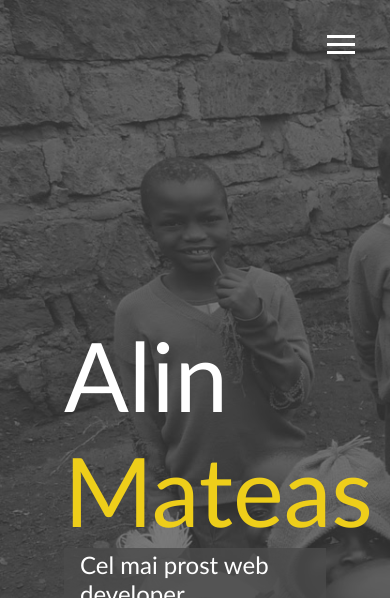
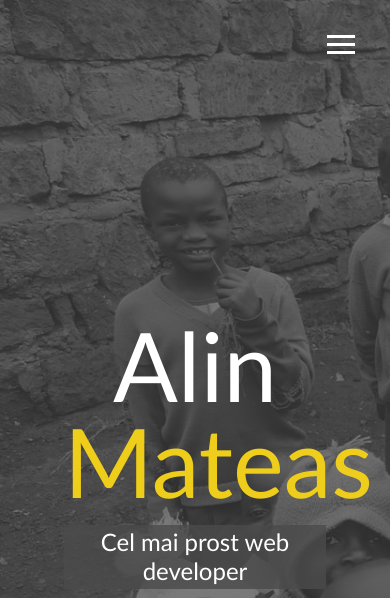
Before and after one commit to alinmateas/modern_portofolio, a website: page dist/index.html in a window 390 px wide. Shown: the top 598 px of the page. Drawn offline with Linux system fonts and the light colour scheme.

Commit message:
Added media queries and made menu overlay responsive

```diff
--- a/scss/_config.scss
+++ b/scss/_config.scss
@@ -27,3 +27,26 @@
         }
     }
 }
+
+//Media Query Mixins
+@mixin mediaSm{
+    @media screen and (max-width:500px){
+        @content;
+    }
+}
+
+@mixin mediaMd{
+    @media screen and (max-width:768px){
+        @content;
+    }
+}
+@mixin mediaLg{
+    @media screen and (min-width:769px) and (max-width:1170px){
+        @content;
+    }
+}
+@mixin mediaXl{
+    @media screen and (min-width:1171px){
+        @content;
+    }
+}
--- a/scss/_menu.scss
+++ b/scss/_menu.scss
@@ -84,7 +84,7 @@
         height:250px;
         margin-left:50px;
         margin-top:10px;
-        background:url('../img/port1.jpg');
+        background:url('../img/port1.jpg')center;
         border-radius:50%;
         border:solid 3px $secondary-color;
         @include ease0ut;
--- /dev/null
+++ b/scss/_mobile.scss
@@ -0,0 +1,51 @@
+// Widescreens
+@include mediaXl{
+
+}
+//Desktops
+@include mediaLg{
+
+}
+//Tablets
+@include mediaMd{
+    main{
+        align-items: center;
+        text-align:center;
+        .lg-heading{
+            line-height:1;
+            margin-bottom: 1rem;
+        }
+    }
+    ul.menu-nav, div.menu-branding{
+        float:none;
+        width:100%;
+        min-height:0;
+
+        &.show{
+            transform:translate3d(0,0,0);
+        }
+    }
+    .menu-nav{
+        height:75vh;
+        transform:translate3d(0,100%,0);
+        font-size:24px;
+    }
+    .menu-branding{
+        align-items:center;
+        height:25vh;
+        transform:translate3d(0,-100%,0);
+        .portrait{
+            background:url('../img/port1.jpg')center;
+            width:150px;
+            height:150px;
+        }
+    }
+
+}
+//Mobiles
+@include mediaSm{
+    main#home h1{
+        margin-top:10vh;
+    }
+
+}
--- a/scss/main.scss
+++ b/scss/main.scss
@@ -1,5 +1,6 @@
 @import 'config';
 @import 'menu';
+@import 'mobile';
 
 *{
     box-sizing: border-box;
```
Also changed, not shown: dist/css/main.css.
